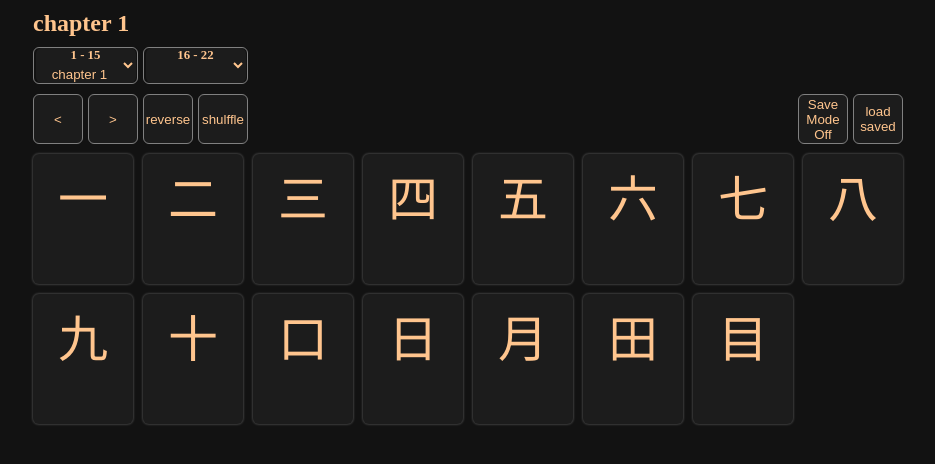
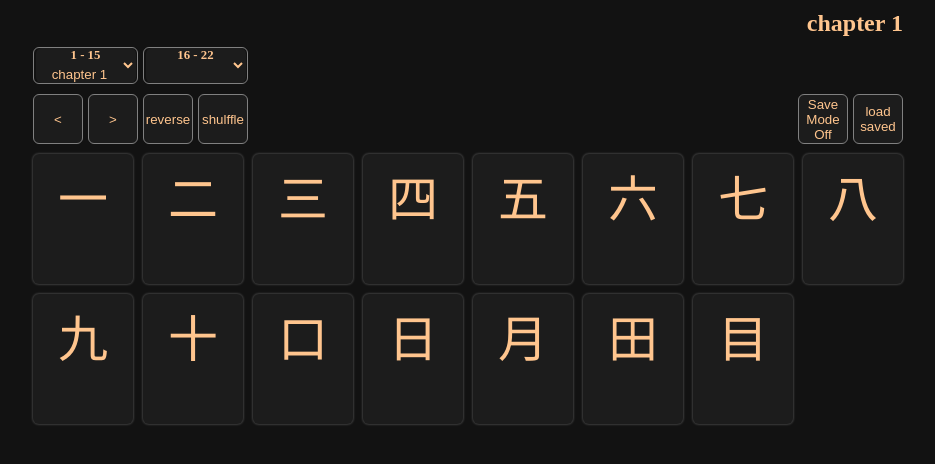
Before and after one commit to stefanszeke/kanji-app, an Angular app: page / in a window 1280 px wide. Shown: the top 464 px of the page, without its empty margins (172-1107 px from the left). Built offline with nearby package versions, Linux system fonts and the light colour scheme.

Commit message:
new build new style

```diff
--- a/src/app/app.component.html
+++ b/src/app/app.component.html
@@ -1,6 +1,6 @@
 <div class="wrapper">
 
-  <h2>{{ title }}</h2>
+  <h2 id="title">{{ title }}</h2>
 
   <div class="chapters">
 
@@ -35,7 +35,6 @@
   </div>
 
   <div class="controls">
-
       <div class="buttons">
         <button (click)="moveChapter('prev')"><</button>
         <button (click)="moveChapter('next')">></button>
@@ -47,8 +46,6 @@
         <button (click)="toggleSave()" [ngClass]="{'redMode': saveModeRed}">{{ saveModeText }}</button>
         <button (click)="loadSaved()">load saved</button>
       </div>
-
-
   </div>
 
 
--- a/src/app/app.component.scss
+++ b/src/app/app.component.scss
@@ -1,6 +1,11 @@
 .wrapper {
   max-width: fit-content;
   margin: 10px auto;
+  padding: 0 10px;
+}
+
+#title {
+  text-align: right;
 }
 
 .kanji-list {
```
Also changed, not shown: 3 other files (tests, documents, lock files or other folders).
